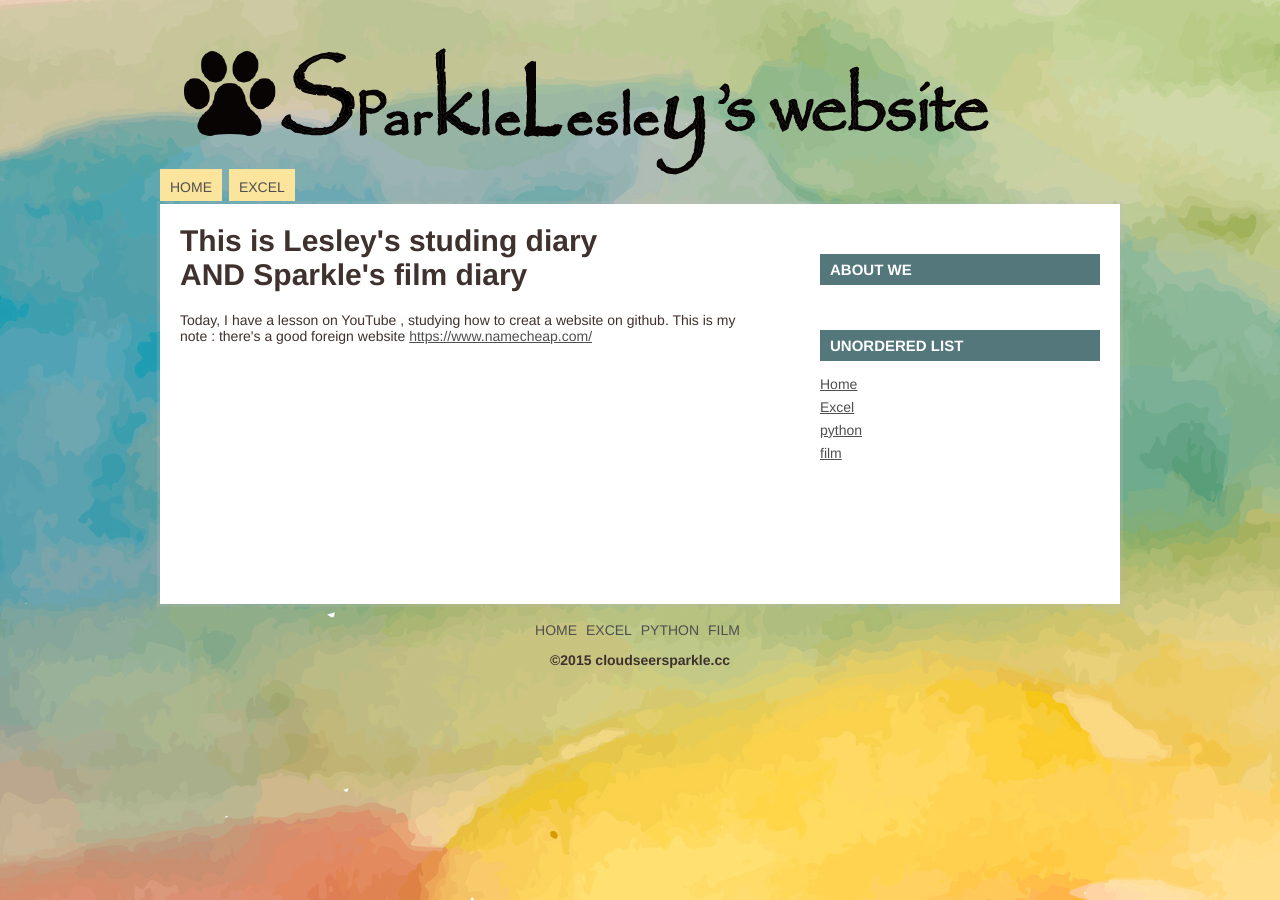
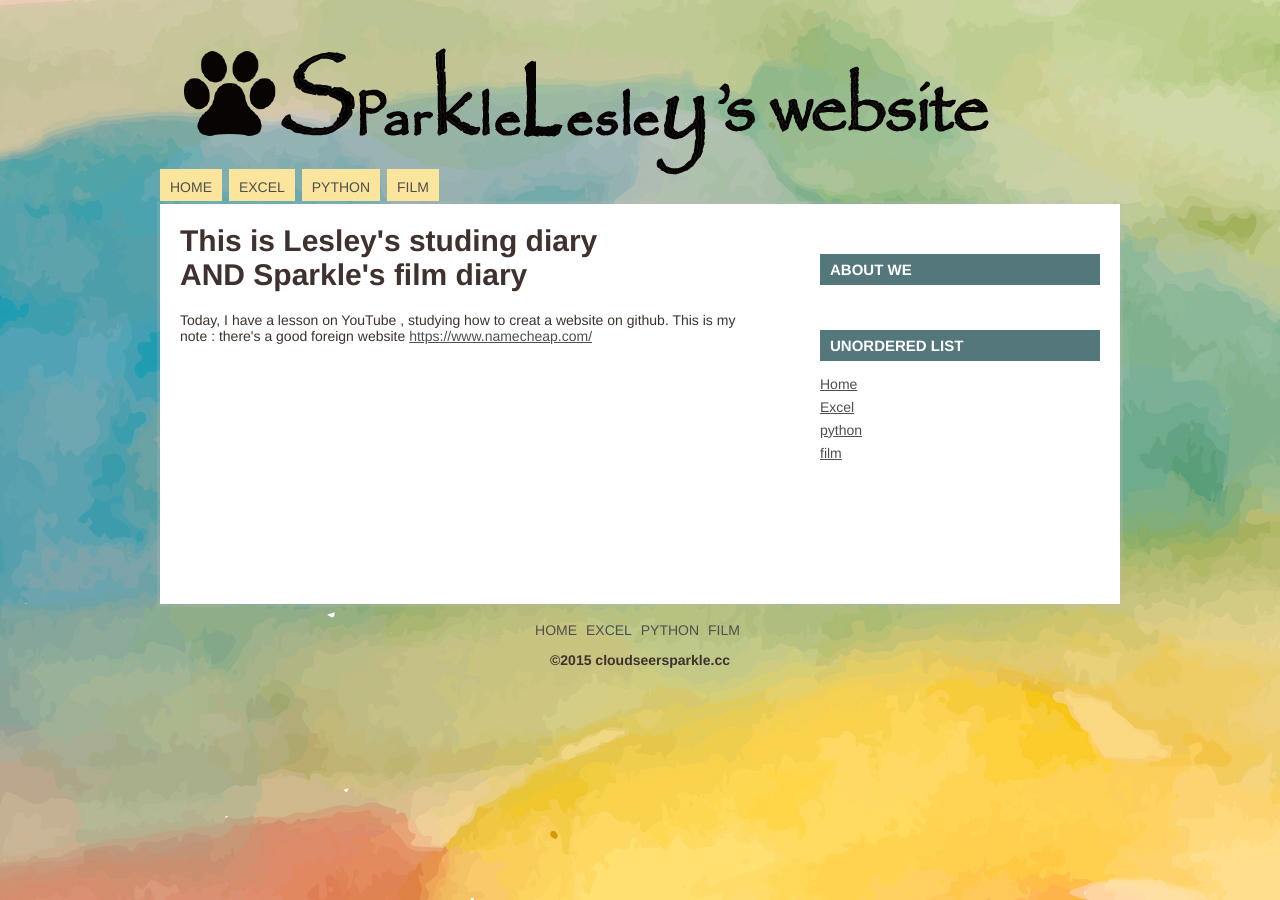
Before and after one commit to cloudsere/my-jekyll-driven-blog, a Jekyll site: the page built from index.html, in a window 1280 px wide. Built offline with Jekyll 4.4.1, drawn with Linux system fonts in a browser that asks for light colours; Markdown is read by kramdown in place of the engine named in the settings.

Commit message:
change baseurl

```diff
--- a/_config.yml
+++ b/_config.yml
@@ -1,3 +1,3 @@
 markdown: redcarpet
-baseurl: /jekyll-lesson
+baseurl: ''
 exclude: ['README.md']
--- a/_layouts/default.html
+++ b/_layouts/default.html
@@ -4,6 +4,8 @@
 	<ul>
 		<li><a href='{{site.baseurl}}/'>home</a></li>
 		<li><a href='{{site.baseurl}}/excel.html'>excel</a></li>
+		<li><a href='{{site.baseurl}}/python.html'>python</a></li>
+		<li><a href='{{site.baseurl}}/film.html'>film</a></li>
 	</ul>
 </div>
 <div id="container">
--- /dev/null
+++ b/film.html
@@ -0,0 +1,6 @@
+---
+layout: default
+---
+ <div id="contentleft">
+<h1>film</h1>
+</div>
--- /dev/null
+++ b/python.html
@@ -0,0 +1,6 @@
+---
+layout: default
+---
+ <div id="contentleft">
+<h1>python</h1>
+</div>
```
